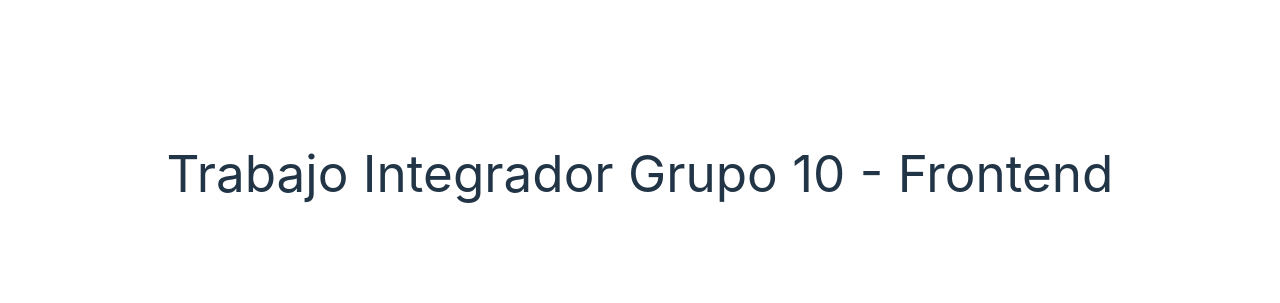
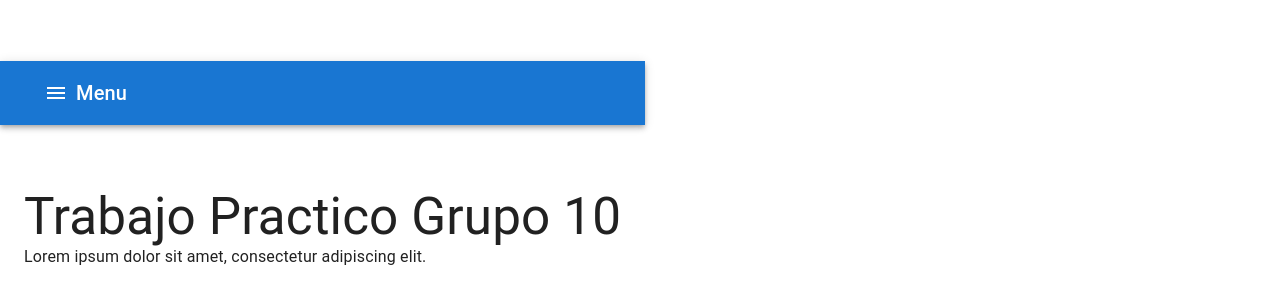
Before and after one commit to MatiCampo96/UMSA-Almedin, a React (Vite) app: page / in a window 1280 px wide. Shown: the part 227-530 px from the top of the page. Built offline with nearby package versions, Linux system fonts and the light colour scheme.

Commit message:
navbar y App.jsx en TS

```diff
--- a/package.json
+++ b/package.json
@@ -12,6 +12,7 @@
   "dependencies": {
     "@emotion/react": "^11.11.4",
     "@emotion/styled": "^11.11.5",
+    "@mui/icons-material": "^5.15.20",
     "@mui/material": "^5.15.20",
     "react": "^18.2.0",
     "react-dom": "^18.2.0"
--- a/src/App.tsx
+++ b/src/App.tsx
@@ -1,11 +1,18 @@
-import "./App.css";
+import React from 'react';
+import { CssBaseline, Container } from '@mui/material';
+import Navbar from './components/Navbar';
 
-function App() {
+const App: React.FC = () => {
   return (
     <>
-      <h1>Trabajo Integrador Grupo 10 - Frontend</h1>
+      <CssBaseline />
+      <Navbar />
+      <Container component="main" sx={{ mt: 8, mb: 2 }}>
+        <h1>Trabajo Practico Grupo 10</h1>
+        <p>Lorem ipsum dolor sit amet, consectetur adipiscing elit.</p>
+      </Container>
     </>
   );
-}
+};
 
 export default App;
--- a/src/components/Navbar.tsx
+++ b/src/components/Navbar.tsx
@@ -0,0 +1,56 @@
+import React, { useState } from 'react';
+import { AppBar, Toolbar, IconButton, Typography, Menu, MenuItem, Container } from '@mui/material';
+import MenuIcon from '@mui/icons-material/Menu';
+
+const Navbar: React.FC = () => {
+  const [anchorEl, setAnchorEl] = useState<null | HTMLElement>(null);
+
+  const handleMenuOpen = (event: React.MouseEvent<HTMLElement>) => {
+    setAnchorEl(event.currentTarget);
+  };
+
+  const handleMenuClose = () => {
+    setAnchorEl(null);
+  };
+
+  return (
+    <AppBar position="static">
+      <Container maxWidth="lg">
+        <Toolbar>
+          <IconButton
+            edge="start"
+            color="inherit"
+            aria-label="menu"
+            aria-controls="menu-appbar"
+            aria-haspopup="true"
+            onClick={handleMenuOpen}
+          >
+            <MenuIcon />
+          </IconButton>
+          <Typography variant="h6" component="div" sx={{ flexGrow: 1 }}>
+            Menu
+          </Typography>
+          <Menu
+            id="menu-appbar"
+            anchorEl={anchorEl}
+            anchorOrigin={{
+              vertical: 'top',
+              horizontal: 'right',
+            }}
+            keepMounted
+            transformOrigin={{
+              vertical: 'top',
+              horizontal: 'right',
+            }}
+            open={Boolean(anchorEl)}
+            onClose={handleMenuClose}
+          >
+            <MenuItem onClick={handleMenuClose}>Inicio</MenuItem>
+          </Menu>
+        </Toolbar>
+      </Container>
+    </AppBar>
+  );
+};
+
+export default Navbar;
```
Also changed, not shown: 1 other file (tests, documents, lock files or other folders).
